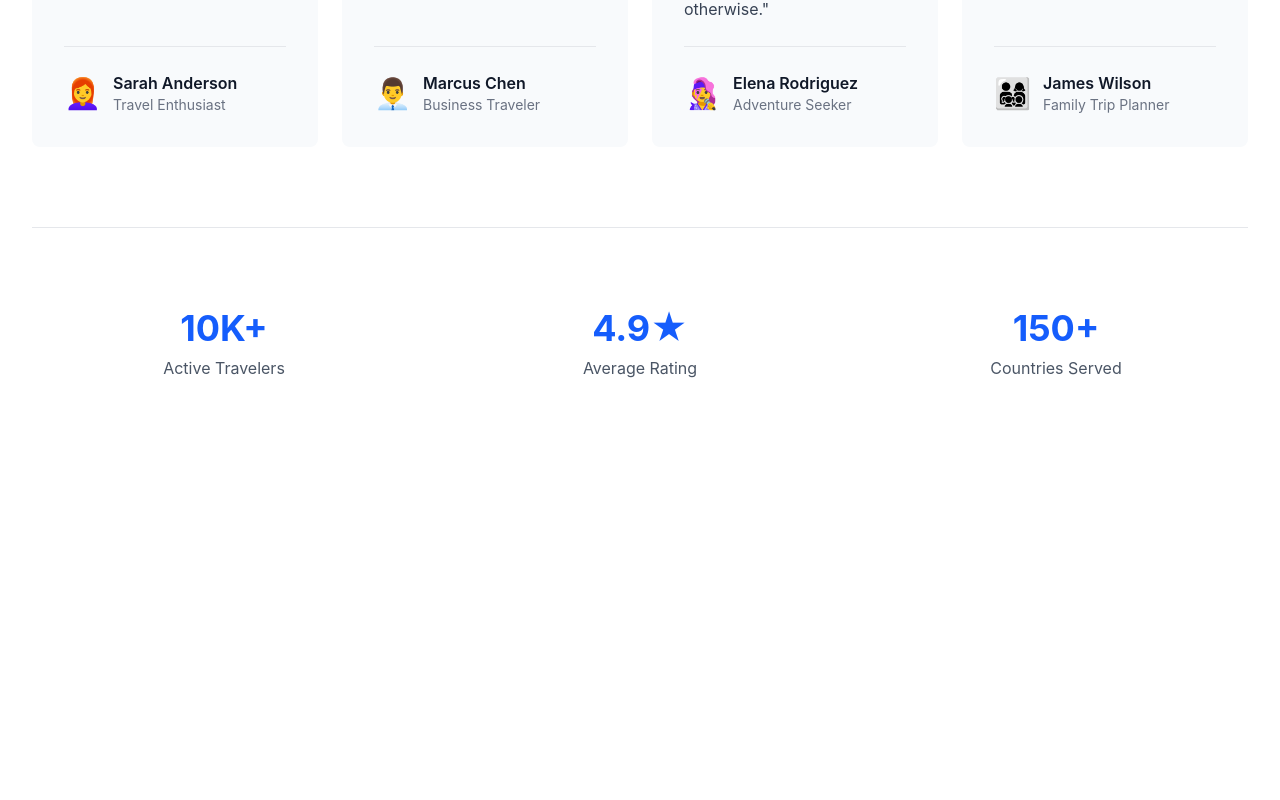
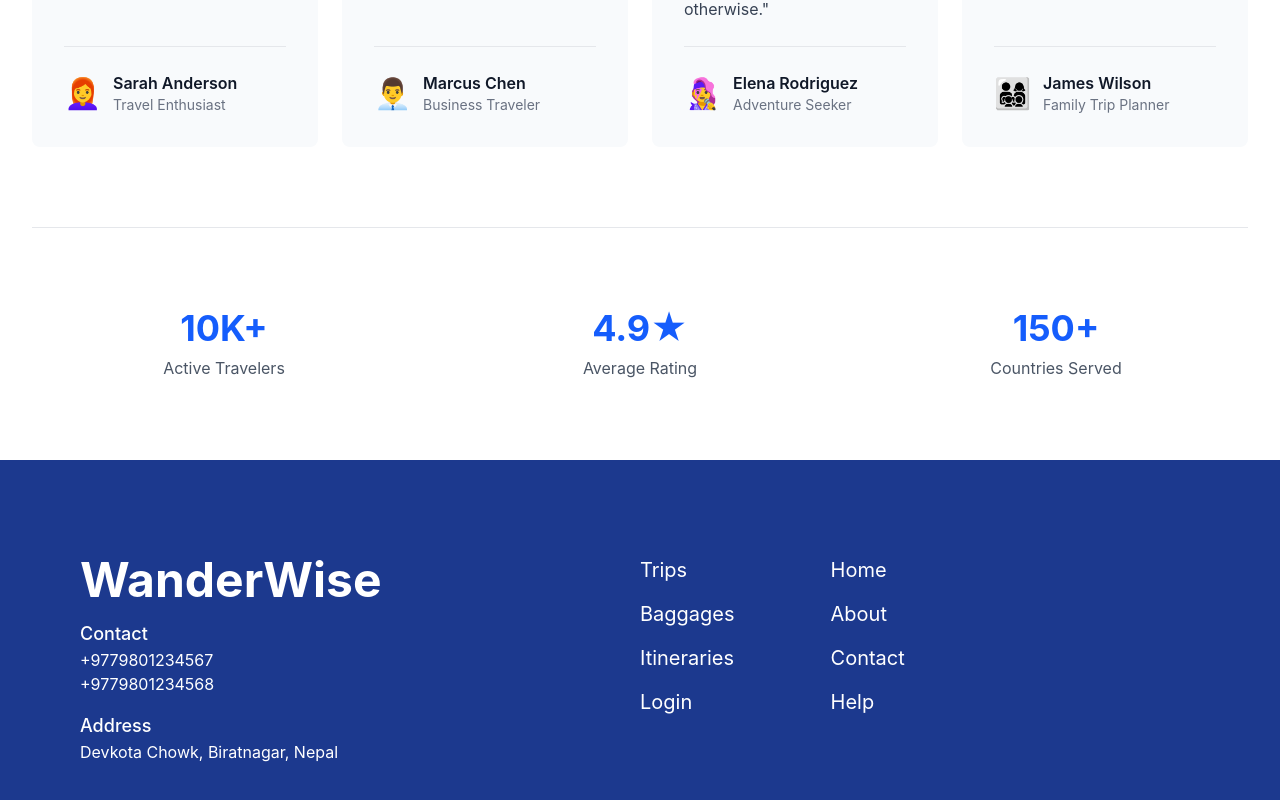
Before and after one commit to TheBinaryGhost/Wander-Wise, a React (Vite) app in the folder Frontend/wander-wise/: page / in a window 1280 px wide. Shown: the part 2850-3650 px from the top of the page. Before the commit the page ends 3310 px from the top, so only its background shows below. Built offline with nearby package versions, Linux system fonts and the light colour scheme.

Commit message:
added footer

```diff
--- /dev/null
+++ b/Frontend/wander-wise/src/components/landingComponents/Footer.jsx
@@ -0,0 +1,37 @@
+import React from 'react'
+
+const Footer = () => {
+  return (
+    <footer className='px-20 py-24 bg-blue-900 text-white'>
+        <div className='grid grid-cols-2'>
+            <div>
+                <h2 className='text-5xl font-bold'>WanderWise</h2>
+                <p className='mt-4 text-lg font-medium'>Contact</p>
+                <p>+9779801234567</p>
+                <p>+9779801234568</p>
+
+                <p className='mt-4 text-lg font-medium'>Address</p>
+                <p>Devkota Chowk, Biratnagar, Nepal</p>
+            </div>
+
+            <div className='flex gap-24'>
+                <nav className='flex flex-col gap-4 [&>a]:text-xl [&>a]:hover:underline'>
+                    <a href='/trips'>Trips</a>
+                    <a href='/baggages'>Baggages</a>
+                    <a href='/iteneraries'>Itineraries</a>
+                    <a href='/login'>Login</a>
+                </nav>
+
+                <nav className='flex flex-col gap-4 [&>a]:text-xl [&>a]:hover:underline'>
+                    <a href="/">Home</a>
+                    <a href="/about">About</a>
+                    <a href="/contact">Contact</a>
+                    <a href="/help">Help</a>
+                </nav>
+            </div>
+        </div>
+    </footer>
+  )
+}
+
+export default Footer
--- a/Frontend/wander-wise/src/pages/Landing.jsx
+++ b/Frontend/wander-wise/src/pages/Landing.jsx
@@ -4,6 +4,7 @@ import Hero from '../components/landingComponents/Hero'
 import Features from '../components/landingComponents/Features'
 import About from '../components/landingComponents/About'
 import Testimonials from '../components/landingComponents/Testimonials'
+import Footer from '../components/landingComponents/Footer'
 
 const Landing = () => {
   return (
@@ -13,6 +14,7 @@ const Landing = () => {
         <Features />
         <About />
         <Testimonials />
+        <Footer />
     </div>
   )
 }
```
